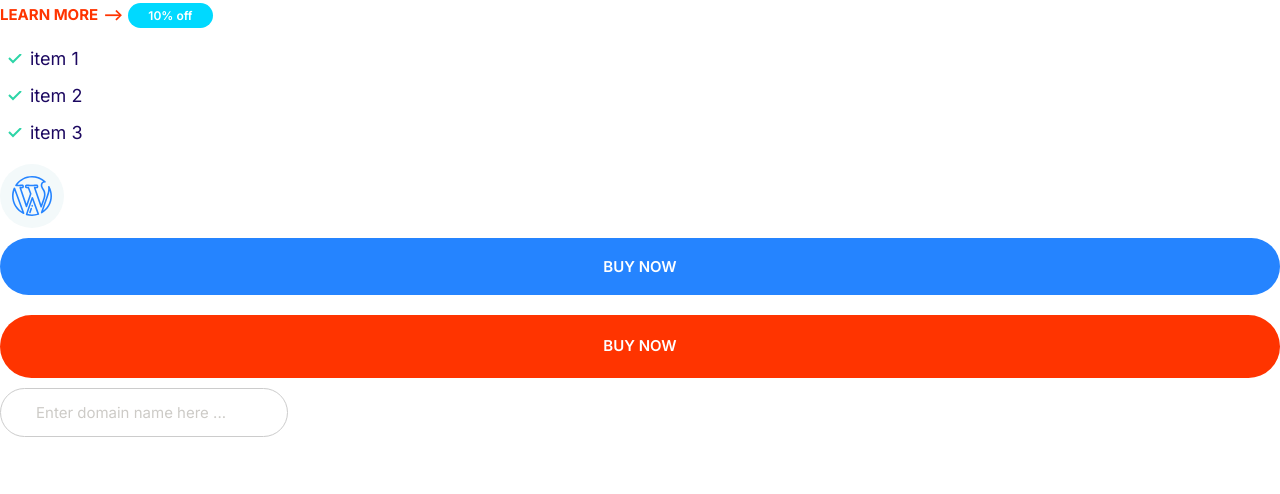
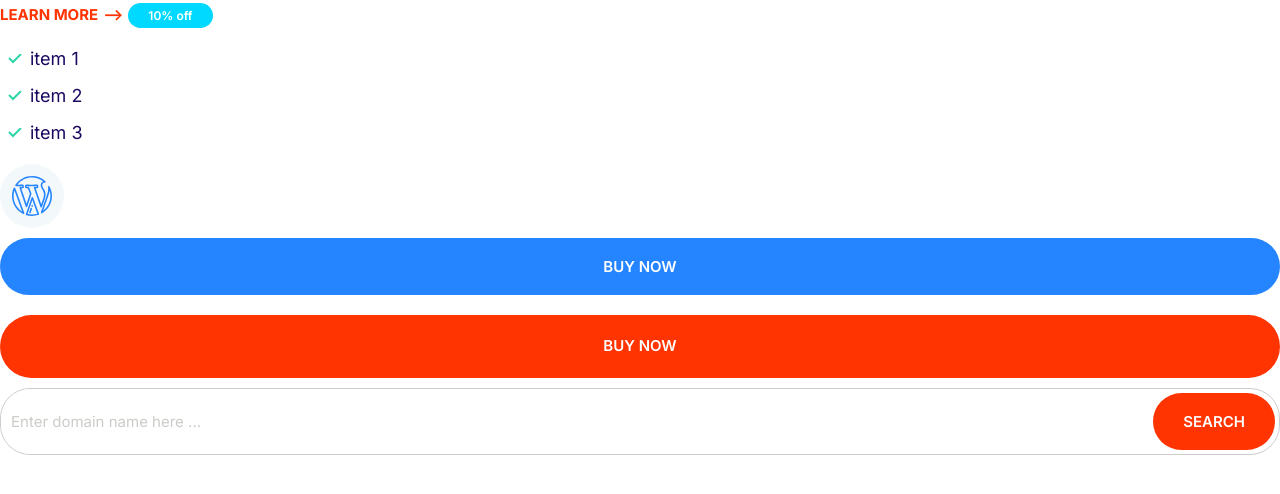
Before and after one commit to ayush857rohan/ghoshify, a plain HTML site: page INDEX.HTML in a window 1280 px wide. Drawn offline with Linux system fonts and the light colour scheme.

Commit message:
input-groups.

```diff
--- a/CSS/STYLES.CSS
+++ b/CSS/STYLES.CSS
@@ -4,6 +4,8 @@
   --color-accent: #ff3400;
   --color-headings: #1b0760;
   --color-body: #918ca4;
+  --color-border: #ccc;
+  --border-radius: 30px;
 }
 
 *,
@@ -212,8 +214,8 @@ a {
 }
 /* inputs */
 .input {
-  border-radius: 30px;
-  border: 1px solid #ccc;
+  border-radius: var(--border-radius);
+  border: 1px solid var(--color-border);
   color: var(--color-headings);
   font-size: 2rem;
   outline: 0;
@@ -224,6 +226,21 @@ a {
   color: #cdcbc7;
 }
 
+.input-group {
+  border: 1px solid var(--color-border);
+  border-radius: var(--border-radius);
+  display: flex;
+}
+
+.input-group .input {
+  border: 0;
+  flex-grow: 1;
+  padding: 1.5rem 1rem;
+}
+
+.input-group .btn {
+  margin: 4px;
+}
 @media screen and (min-width: 1024px) {
   .input {
     font-size: 1.5rem;
--- a/INDEX.HTML
+++ b/INDEX.HTML
@@ -29,7 +29,13 @@
     </span>
     <button class="btn btn--primary btn--block">Buy Now</button>
     <a href="#" class="btn btn--accent btn--block">Buy Now</a>
-
-    <input type="text" class="input" placeholder="Enter domain name here ..." />
+    <div class="input-group">
+      <input
+        type="text"
+        class="input"
+        placeholder="Enter domain name here ..."
+      />
+      <button class="btn btn--accent">search</button>
+    </div>
   </body>
 </html>
```
Also changed, not shown: components/inputs.html (+4 -1 lines).
